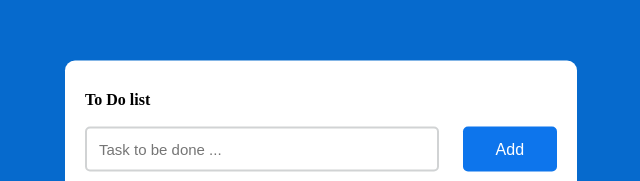
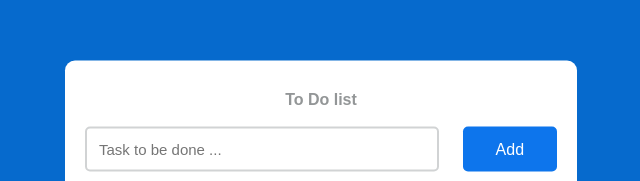
Before and after one commit to mirjalolziyadullayev/JavaScript-ToDo-list, a plain HTML site: page index.html in a window 1280 px wide. Shown: the part 234-415 px from the top of the page, without its empty margins (319-959 px from the left). Drawn offline with Linux system fonts and the light colour scheme.

Commit message:
Update style.css

```diff
--- a/style.css
+++ b/style.css
@@ -21,6 +21,12 @@ body {
 #newtask {
     position: relative;
     padding: 30px 20px;
+}
+#newtask h4 {
+    font-size: 16px;
+    font-family: 'Poppins', sans-serif;
+    text-align: center;
+    color: #939697;
 }
 #newtask input {
     width: 75%;
```
